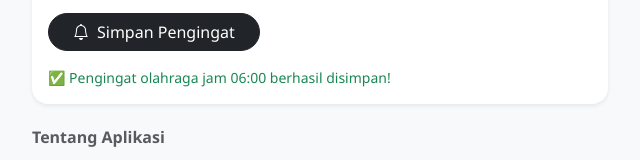
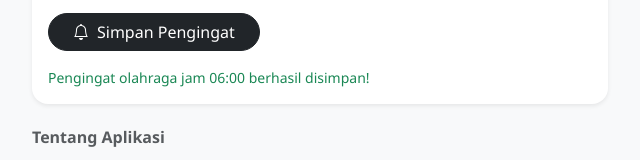
Before and after one commit to Fabiancihuy/FitFlow, a plain HTML site: page pengaturan.html in a window 1280 px wide. Both pictures are taken after a click on the button "Simpan Pengingat". Shown: the part 240-400 px from the top of the page, 320-960 px from the left. Drawn offline with nearby package versions, Linux system fonts and the light colour scheme.

Commit message:
Fix HTML encoding issues in pengaturan.html

```diff
--- a/pengaturan.html
+++ b/pengaturan.html
@@ -154,7 +154,7 @@
 
                 var hasil = document.getElementById('hasilPengingat');
                 hasil.classList.remove('d-none');
-                hasil.innerHTML = '✅ Pengingat olahraga jam ' + jam + ' berhasil disimpan!';
+                hasil.innerHTML = ' Pengingat olahraga jam ' + jam + ' berhasil disimpan!';
             }
 
         }
```
